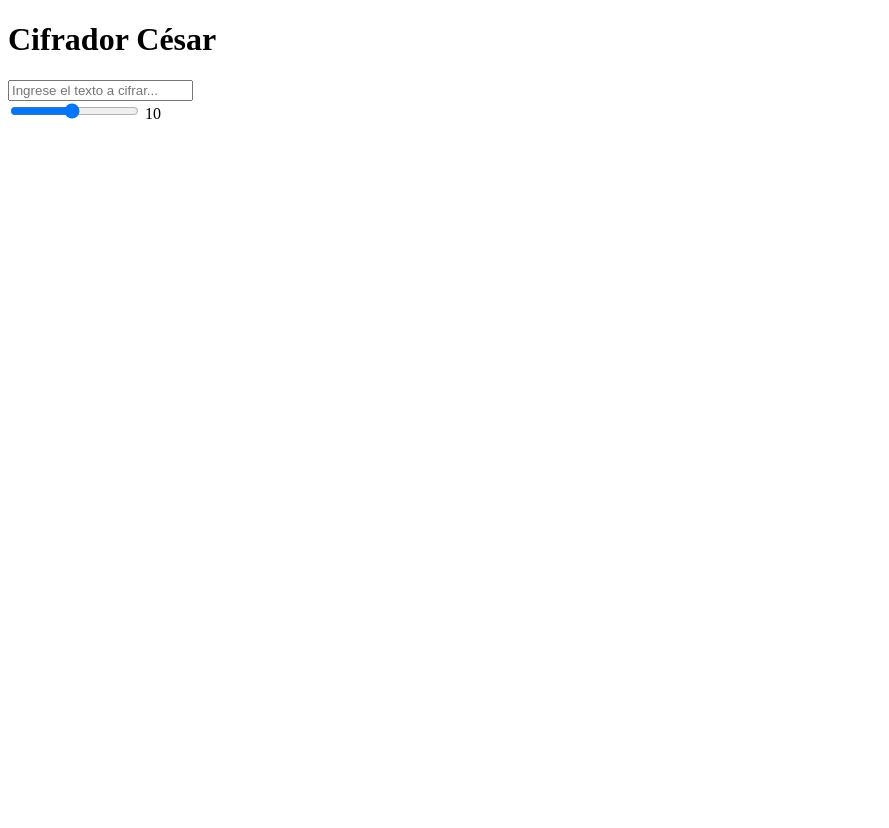
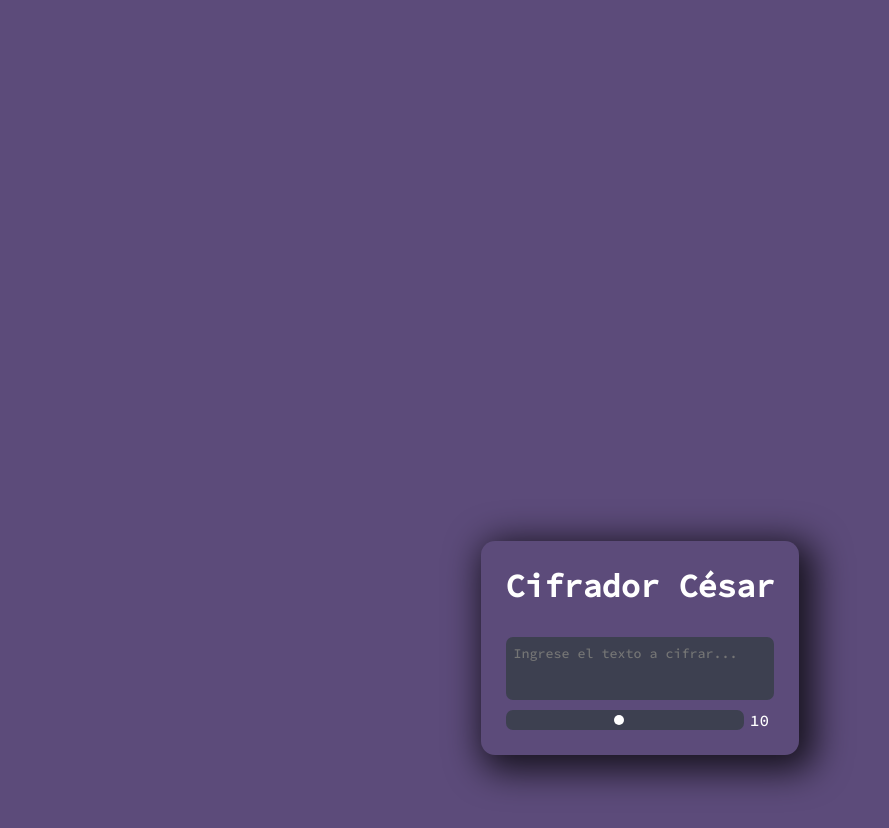
Before and after one commit to Eze-CM/Cifrador-Cesar, a plain HTML site: page index.html in a window 1280 px wide. Shown: the whole page, without its empty margins (0-889 px from the left). Before the commit the page ends 800 px from the top, so only its background shows below. Drawn offline with Linux system fonts and the light colour scheme.

Commit message:
style: visual, syntax changes

```diff
--- a/css/style.css
+++ b/css/style.css
@@ -0,0 +1,87 @@
+@import url('https://fonts.googleapis.com/css2?family=Source+Code+Pro:wght@500&display=swap');
+
+:root {
+    --primary-color:#5C4B7A;
+    --text-color: white;
+    --color-terminal: #3d4050;
+    --border-diameter: 4px;
+}
+
+* {
+    font-family: 'Source Code Pro', monospace;
+}
+
+/* Body */
+body {
+    height: 100vw;
+    display: flex;
+    justify-content: center;
+    align-items: center;
+    background-color: var(--primary-color);
+    color: var(--text-color);
+}
+
+/* Main */
+main {
+    padding: 25px;
+    box-shadow: 8px 8px 35px 8px rgb(0 0 0 / 75%);
+    border-radius: 14px;
+}
+
+/* Heading */
+h1 {
+    margin-top: 0;
+}
+
+/* Form && Input && Range */
+input, button {
+    border: none;
+    outline: none;
+}
+
+#origin-input, .result {
+    background-color: var(--color-terminal);
+    width: -webkit-fill-available;
+}
+
+#origin-input {
+    margin: 10px 0 0;
+    padding: 8px;
+    color: var(--text-color);
+    border-radius: 7px 7px 0 0;
+}
+
+.result {
+    height: 20px;
+    color: #5AF78D;
+    padding: 0 10px 10px;
+    border-radius: 0 0 7px 7px;
+}
+
+.range-container {
+    margin-top: 10px;
+    display: grid;
+    grid-template-columns: 1fr 30px;
+    text-align: center;
+    align-items: center;
+}
+
+input[type='range'] {
+    -webkit-appearance: none;
+    appearance: none;
+    border-radius: 7px;
+    background: var(--color-terminal);
+    margin: 0;
+    padding: 0 5px;
+    height: 20px;
+}
+
+input[type='range']::-webkit-slider-thumb {
+    -webkit-appearance: none;
+    appearance: none;
+    cursor: pointer;
+    background: var(--text-color);
+    border-radius: 50%;
+    height: 10px;
+    width: 10px;
+}
--- a/index.html
+++ b/index.html
@@ -11,11 +11,14 @@
 <body>
     <main>
         <h1>Cifrador César</h1>
+
         <form id="cipher" autocomplete="off">
             <input id="origin-input" spellcheck="false" placeholder="Ingrese el texto a cifrar..." type="text" name="text">
         </form>
-        <div id="result"></div>
-        <div id="range">
+
+        <div class="result"></div>
+
+        <div class="range-container">
             <input id="range" type="range" value="10" min="1" max="20" oninput="this.nextElementSibling.value = this.value">
             <output>10</output>
         </div>
```
